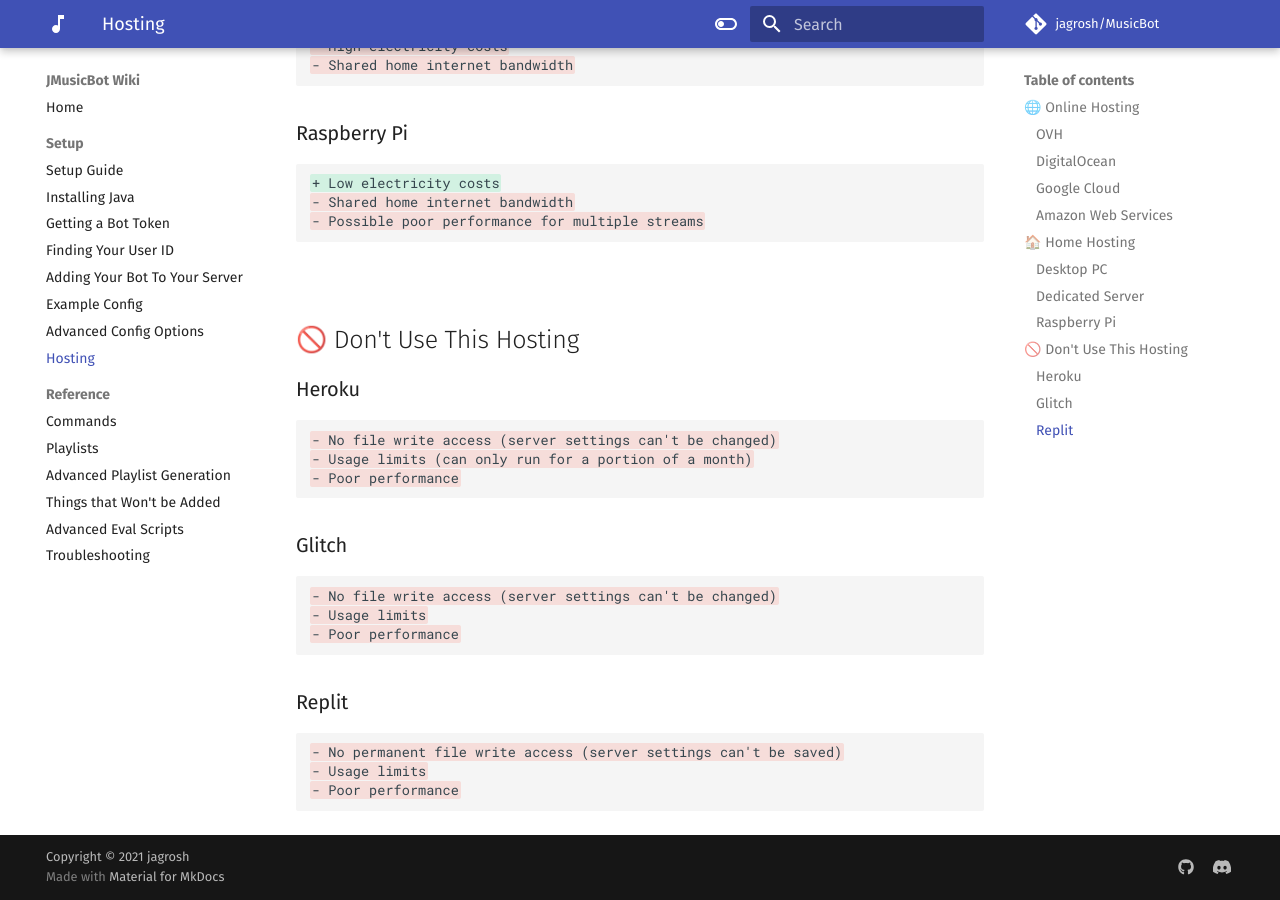
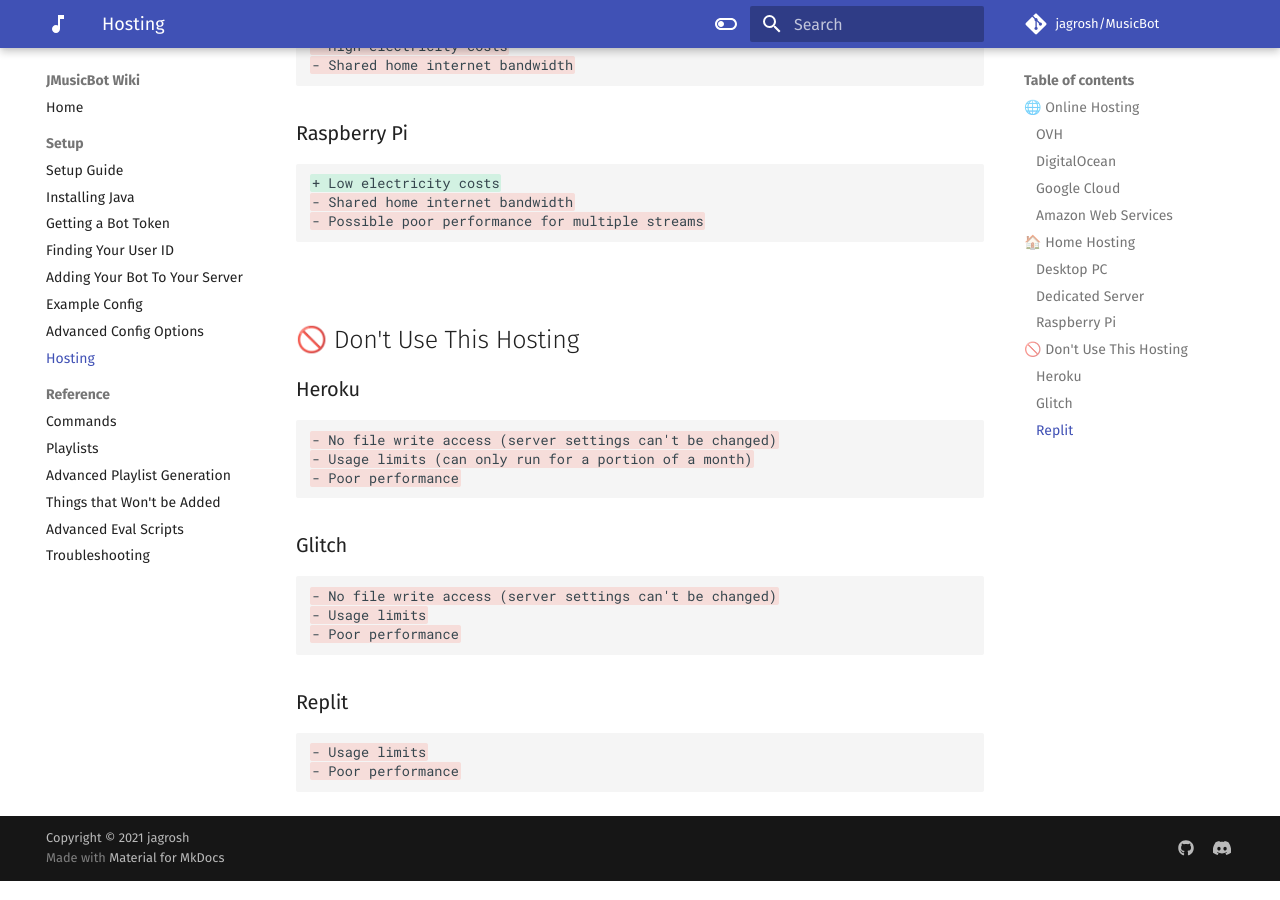
Before and after one commit to jagrosh/MusicBot, an MkDocs documentation site: the page built from docs/hosting.md, in a window 1280 px wide and 900 px high, scrolled down 1340 px. Built offline with MkDocs 1.6.1 and Material for MkDocs 9.7.7, drawn with Linux system fonts in a browser that asks for light colours; comment, search, counter and statistics services are not loaded.

Commit message:
Replit supports permanent file storage

````diff
--- a/docs/hosting.md
+++ b/docs/hosting.md
@@ -85,7 +85,6 @@
 
 ### Replit
 ```diff
-- No permanent file write access (server settings can't be saved)
 - Usage limits
 - Poor performance
 ```
````
